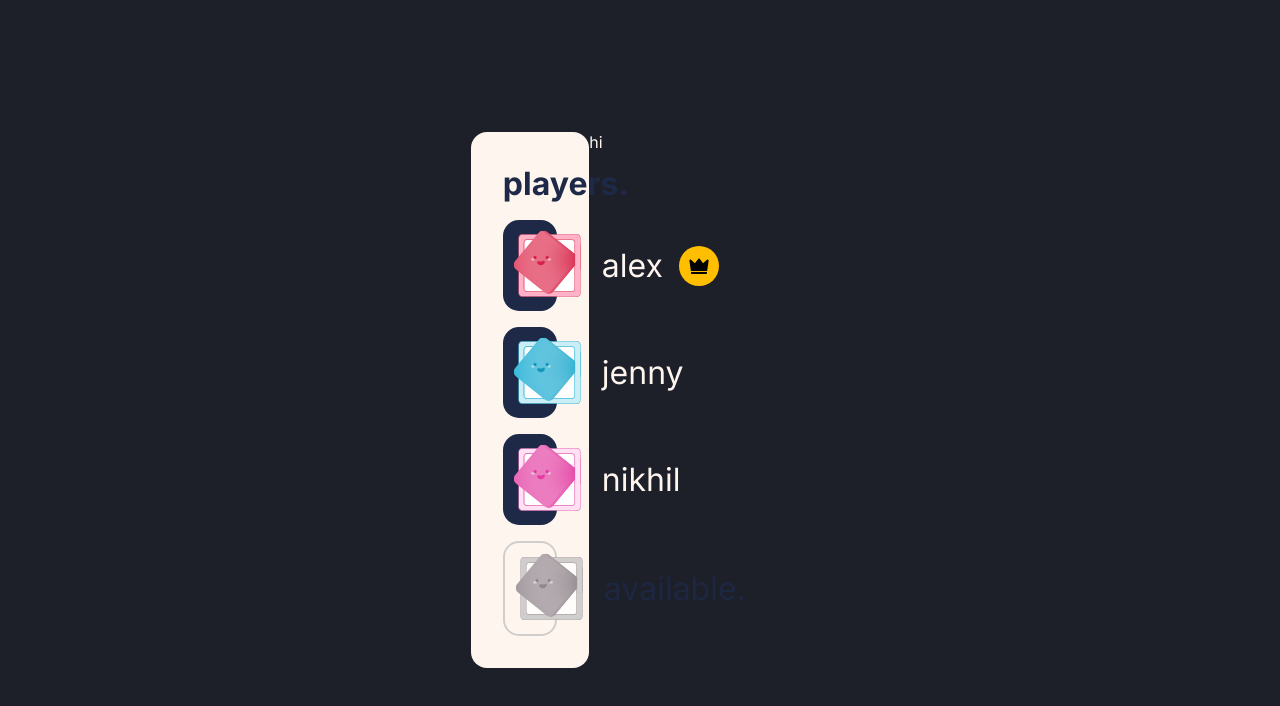
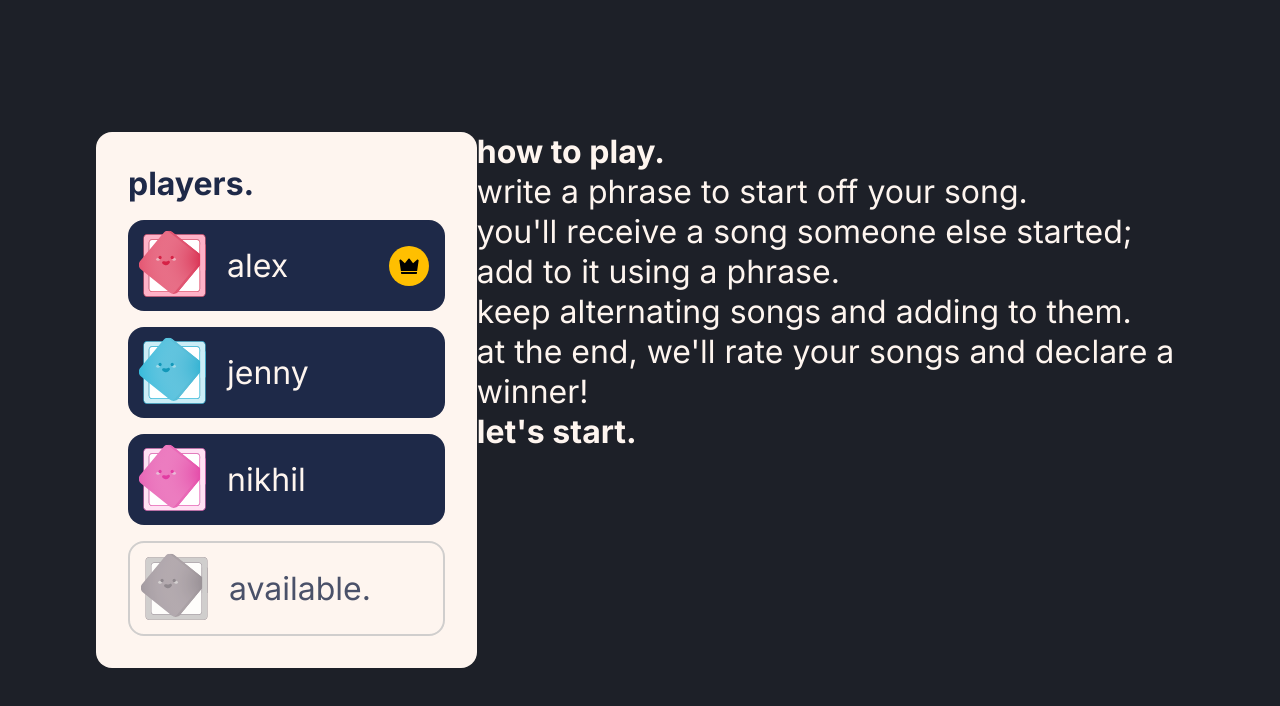
Before and after one commit to jasmine-dragons/tempo, a Next.js app in the folder client/: page /game in a window 1280 px wide. Shown: the top 706 px of the page. Built offline with nearby package versions, Linux system fonts and the light colour scheme.

Commit message:
Add instructions

```diff
--- a/client/src/components/InfoDisplay/index.tsx
+++ b/client/src/components/InfoDisplay/index.tsx
@@ -1,10 +1,20 @@
 import styles from "./style.module.scss";
 import Typography from "../Typography";
+import Link from "next/link";
 
 const InfoDisplay = () => {
   return (
-    <div className={styles.container}>
-      <div>hi</div>
+      <div className={styles.container}>
+        <Typography variant="subheader" bold>{`how to play.`}</Typography>
+        <div className={styles.steps}>
+            <Typography variant="subheader" className={styles.step}>{`write a phrase to start off your song.`}</Typography>
+            <Typography variant="subheader" className={styles.step}>{`you'll receive a song someone else started; add to it using a phrase.`}</Typography>
+            <Typography variant="subheader" className={styles.step}>{`keep alternating songs and adding to them.`}</Typography>
+            <Typography variant="subheader" className={styles.step}>{`at the end, we'll rate your songs and declare a winner!`}</Typography>
+        </div>
+        <Link href="/game" className={styles.start}>
+            <Typography variant="subheader" bold>let's start.</Typography>
+        </Link>
     </div>
   );
 };
```
